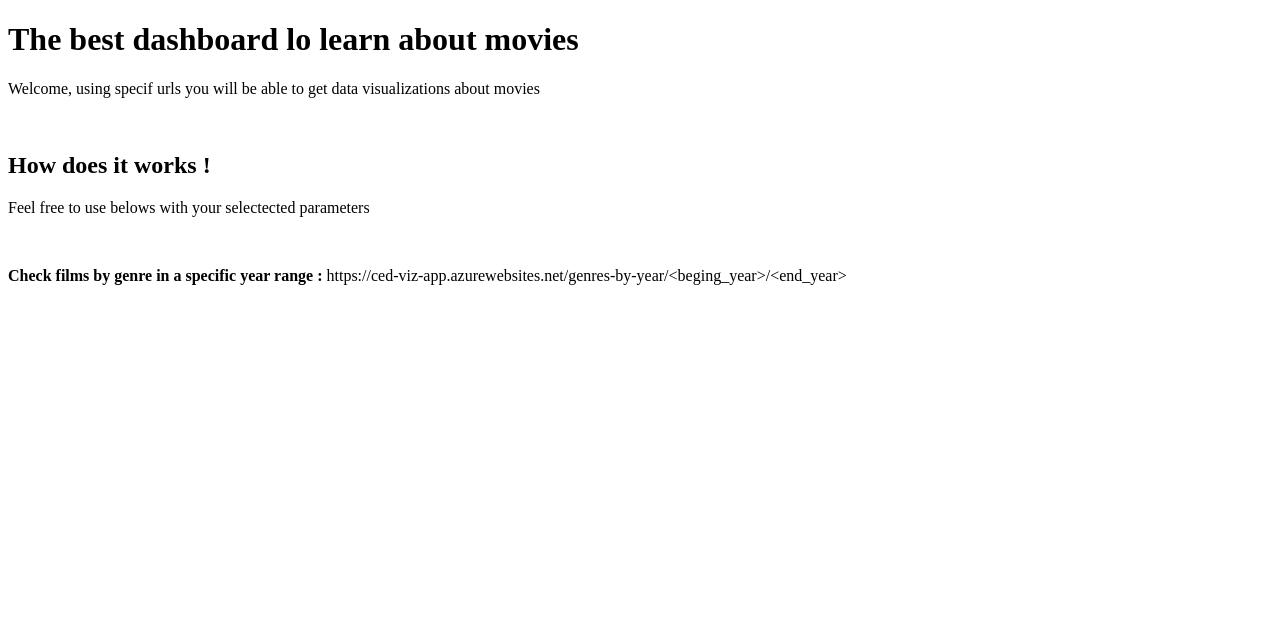
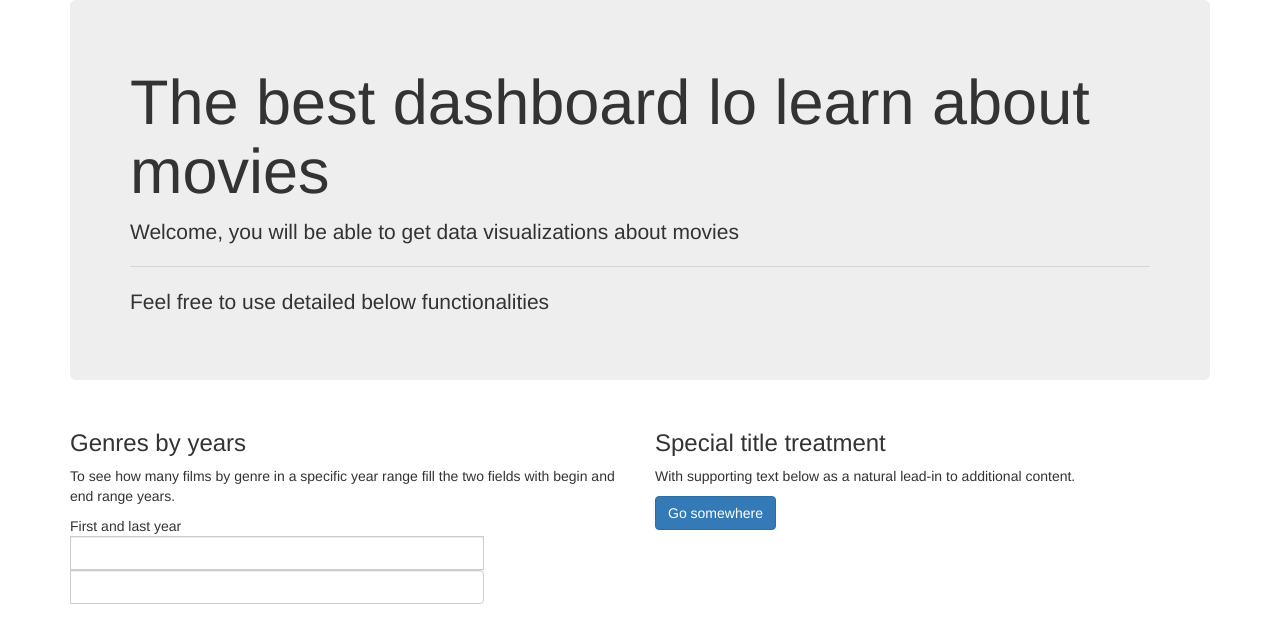
Before and after one commit to cedricsoares/ced-sql-flask-app, a Flask app: template templates/home.html in a window 1280 px wide. Shown: the top 643 px of the page. Run offline with Flask 2, Linux system fonts and the light colour scheme; the template is opened without the code that fills it, so the values that code supplies are empty; parts of the project's set-up code (start-up, migrations or seed data) failed here and were passed over; some libraries are stand-ins or nearby versions.

Commit message:
Update home template

```diff
--- a/app.py
+++ b/app.py
@@ -36,7 +36,7 @@
 nav = Nav(app)
 
 nav.register_element('my_navbar', Navbar(
-    'navigation',
+    'Movie dashboard',
     View('Home Page', 'home')))
 
 
--- a/templates/home.html
+++ b/templates/home.html
@@ -1,41 +1,52 @@
-{% extends "bootstrap/base.html" %}
+{% extends "layout.html" %}
 
-{% block doc %}
-<!DOCTYPE html>
-{% block html %}
+{% block title %} Awesome movies dashboard {% endblock title %}
 
-{% block html_attribs %}
-<html lang='en'>
-{% endblock html_attribs %}
 
-    {% block head%}
-    <head>
-        {% block meta %}
-        <meta charset="utf-8">
-        {% endblock meta %}
-        {% block title %}
-        <title>Awesome movies dashboard</title>
-        {% endblock title %}
-    </head>
-    {% endblock head %}
 
-    {% block body %}
-    <body>
-            {% block navbar %}
-            {{nav.my_navbar.render()}}
-            {% endblock %}
+{% block body %}
+{% block navbar %}
+{{ super() }}
+{% endblock navbar %}
 
-        <h1> The best dashboard lo learn about movies</h1>
-        <p> Welcome, using specif urls you will be able to get data visualizations about movies</p>
-        <br/>
-        <h2> How does it works !</h2>
-        <p>Feel free to use belows with your selectected parameters</p>
-        <br/>
-        <p><b>Check films by genre in a specific year range :</b> https://ced-viz-app.azurewebsites.net/genres-by-year/&lt;beging_year&gt;/&lt;end_year&gt; </p>
-    </body>
-    {% endblock body %}
+{% block content %}
+<div class = container>
+  <div class= 'jumbotron'>
+      <h1 class ='display-4'> The best dashboard lo learn about movies</h1>
+      <p class ='lead'> Welcome, you will be able to get data visualizations about movies</p>
+      <hr class="my-4">
+      <p>Feel free to use detailed below functionalities </p>
+  </div>
+</div>
 
-</html>
-{% endblock html %}
+<div class = container>
+    <div class="row">
+        <div class="col-sm-6">
+          <div class="card">
+            <div class="card-body">
+              <h3 class="card-title">Genres by years</h3>
+              <p class="card-text">To see how many films by genre in a specific year range fill the two fields with begin and end range years. </p>
+              <div class="input-group">
+                  <div class="input-group-prepend">
+                    <span class="input-group-text" id="year-range">First and last year</span>
+                  </div>
+                  <input type="text" class="form-control">
+                  <input type="text" class="form-control">
+                </div>
+            </div>
+          </div>
+        </div>
+        <div class="col-sm-6">
+          <div class="card">
+            <div class="card-body">
+              <h3 class="card-title">Special title treatment</h3>
+              <p class="card-text">With supporting text below as a natural lead-in to additional content.</p>
+              <a href="#" class="btn btn-primary">Go somewhere</a>
+            </div>
+          </div>
+        </div>
+      </div>
+</div>
 
-{% endblock doc %}
+{% endblock content %}
+{% endblock body %}
--- /dev/null
+++ b/templates/layout.html
@@ -0,0 +1,36 @@
+{% extends "bootstrap/base.html" %}
+{% import "bootstrap/fixes.html" as fixes %}
+
+<!DOCTYPE html>
+    <html lang="en"></html>
+
+
+    <head>
+        {% block head %}
+        <meta charset="ISO-8859-1">
+        {% block styles %}
+        {{ super() }}
+        <link rel="stylesheet"
+            href="{{url_for('.static', filename='mystyle.css')}}">
+        {% endblock styles%}
+        <title>{% block title %}{% endblock title %}</title>
+       {% endblock head %}
+    </head>
+
+    <body>
+        <div id= navigation>
+            {% block navbar %}
+            {{nav.my_navbar.render()}}
+            {% endblock navbar %}
+        </div>
+
+        <div id="content">{% block content %} {% endblock %}</div>
+
+        <div id="footer">
+            {% block footer %}
+            {% endblock footer %}
+        </div>
+
+    </body>
+
+</html>
```
